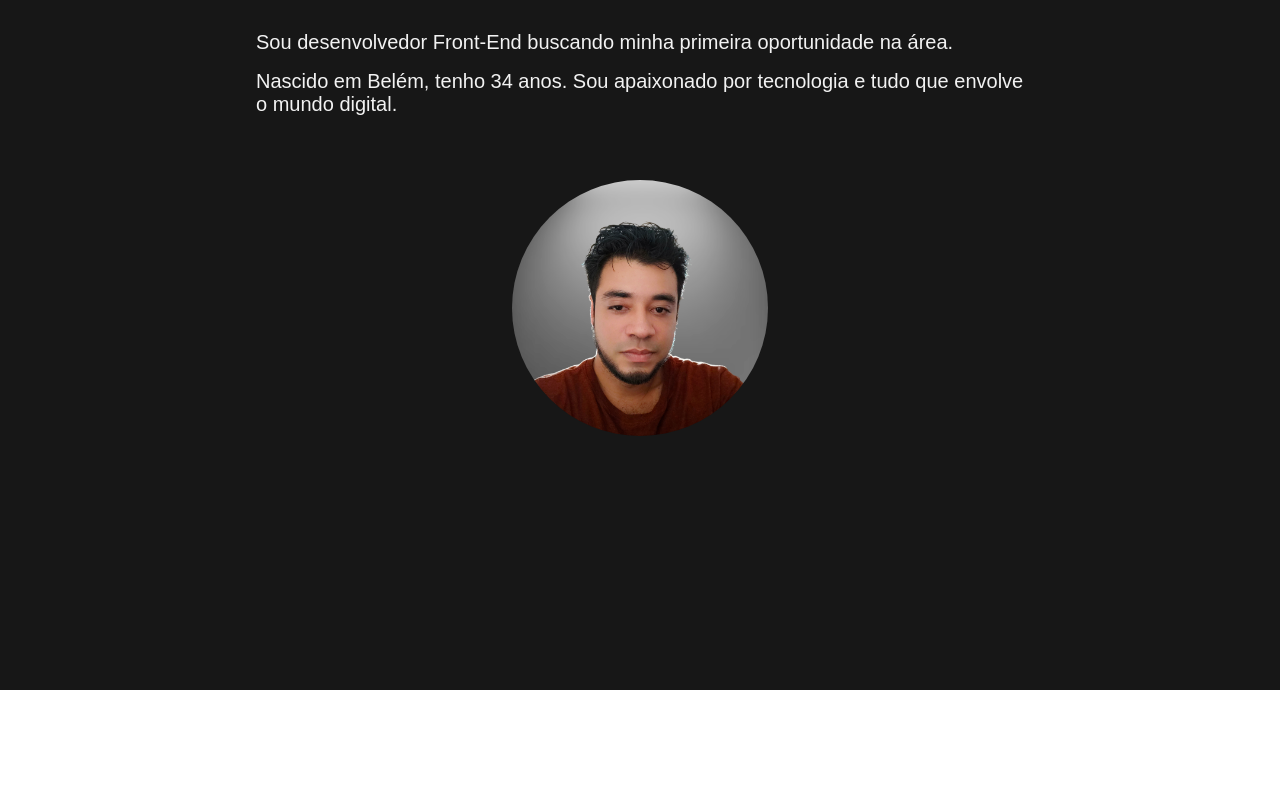
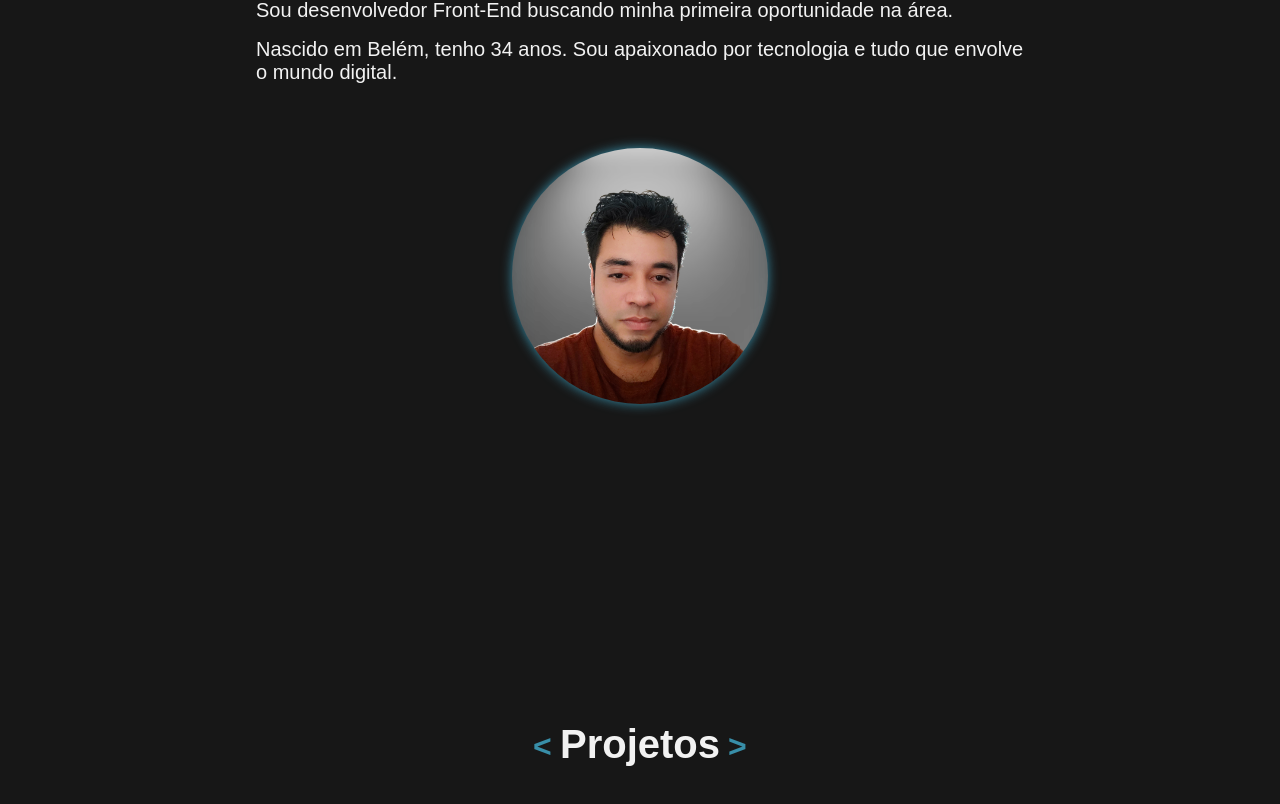
Before and after one commit to diegonacif/diegonacif-developer-portifolio, a React (Vite) app: page / in a window 1280 px wide. Shown: the part 910-1714 px from the top of the page. Before the commit the page ends 1600 px from the top, so only its background shows below. Built offline with nearby package versions, Linux system fonts and the light colour scheme; no server answers.

Commit message:
feat: api github

```diff
--- a/package.json
+++ b/package.json
@@ -10,6 +10,7 @@
     "preview": "vite preview"
   },
   "dependencies": {
+    "axios": "^1.4.0",
     "react": "^18.2.0",
     "react-dom": "^18.2.0",
     "react-scroll-parallax": "^3.4.2",
--- a/src/App.jsx
+++ b/src/App.jsx
@@ -1,6 +1,7 @@
 import './App.scss'
 import { AboutMe } from './components/AboutMe/AboutMe'
 import { Hello } from './components/Hello/Hello'
+import { Projects } from './components/Projects/Projects'
 
 export const App = () => {
 
@@ -8,6 +9,7 @@ export const App = () => {
     <main className="app-container">
       <Hello />
       <AboutMe />
+      <Projects />
     </main>
   )
 }
--- a/src/App.scss
+++ b/src/App.scss
@@ -98,3 +98,4 @@ $desktop-size: "min-width: 1024px";
 
 @import './components/Hello/Hello';
 @import './components/AboutMe/AboutMe';
+@import './components/Projects/Projects';
--- a/src/components/AboutMe/AboutMe.jsx
+++ b/src/components/AboutMe/AboutMe.jsx
@@ -44,8 +44,8 @@ export const AboutMe = () => {
       </div>
       <Parallax
         translateY={['50px', '0px']}
-        opacity={[0, 1]}
-        shouldAlwaysCompleteAnimation={true}
+        opacity={[0.5, 1]}
+        // shouldAlwaysCompleteAnimation={true}
         style={{ zIndex: 10 }}
       >
         <div className="my-photo" />
--- a/src/components/AboutMe/_AboutMe.scss
+++ b/src/components/AboutMe/_AboutMe.scss
@@ -6,6 +6,7 @@
   min-width: 100vw;
   scroll-snap-align: start;
   scroll-padding-top: 2rem;
+  padding-top: 2rem;
   background-color: $gray-900;
   color: $gray-100;
 
@@ -14,13 +15,13 @@
     align-items: center;
     justify-content: center;
     gap: .5rem;
-    padding-top: 2rem;
-
 
     span {
+      position: relative;
       color: $light-blue-200;
       font-size: 2rem;
       font-weight: 600;
+      top: 0.1rem;
     }
 
     h2 {
@@ -47,5 +48,6 @@
     background-repeat: no-repeat;
     background-position: center center;
     margin: 4rem auto 0 auto;
+    filter: drop-shadow(0 0 6px $light-blue-200);
   }
 }
--- /dev/null
+++ b/src/components/Projects/Projects.jsx
@@ -0,0 +1,48 @@
+import { Parallax } from "react-scroll-parallax"
+import { useEffect } from "react";
+import '../../App.scss';
+import api from "../../services/api";
+
+export const Projects = () => {
+  useEffect(() => {
+    async function getRepository() {
+      await api
+        .get(`/repos?per_page=100`)
+        .then((response) => console.log(response.data[8].contents_url))
+        .catch((err) => {
+          console.error("ops! ocorreu um erro" + err);
+        });
+      }
+      getRepository();
+    }, []);
+  return (
+    <section className="projects-container">
+      <div className="projects-title">
+        <Parallax
+          translateX={['-100px', '0px']}
+          opacity={[0, 1]}
+          shouldAlwaysCompleteAnimation={true}
+          style={{ zIndex: 10 }}
+        >
+          <span>&lt;</span>
+        </Parallax>
+        <Parallax
+          translateY={['50px', '0px']}
+          opacity={[0, 1]}
+          shouldAlwaysCompleteAnimation={true}
+          style={{ zIndex: 10 }}
+        >
+          <h2>Projetos</h2>
+        </Parallax>
+        <Parallax
+          translateX={['50px', '0px']}
+          opacity={[0, 1]}
+          shouldAlwaysCompleteAnimation={true}
+          style={{ zIndex: 10 }}
+        >
+          <span>&gt;</span>
+        </Parallax>
+      </div>
+    </section>
+  )
+}
--- /dev/null
+++ b/src/components/Projects/_Projects.scss
@@ -0,0 +1,29 @@
+.projects-container {
+  width: 100vw;
+  height: 100dvh;
+  background-color: $gray-900;
+  color: $gray-100;
+  scroll-snap-align: start;
+  scroll-padding-top: 2rem;
+
+  .projects-title {
+    display: flex;
+    align-items: center;
+    justify-content: center;
+    gap: .5rem;
+    padding-top: 2rem;
+
+
+    span {
+      position: relative;
+      color: $light-blue-200;
+      font-size: 2rem;
+      font-weight: 600;
+      top: 0.1rem;
+    }
+
+    h2 {
+      font-size: 2.5rem;
+    }
+  }
+}
--- /dev/null
+++ b/src/services/api.js
@@ -0,0 +1,9 @@
+import axios from "axios";
+
+const api = axios.create({
+  baseURL: "https://api.github.com/users/diegonacif",
+  client_id: "d3edd6cd01933a54bd7d",
+  client_secret: "766d6eb58ec8025ef8e0c065f7d068de2f0bf3f0"
+});
+
+export default api;
```
Also changed, not shown: screenshot.png (added), 1 other file (tests, documents, lock files or other folders).
